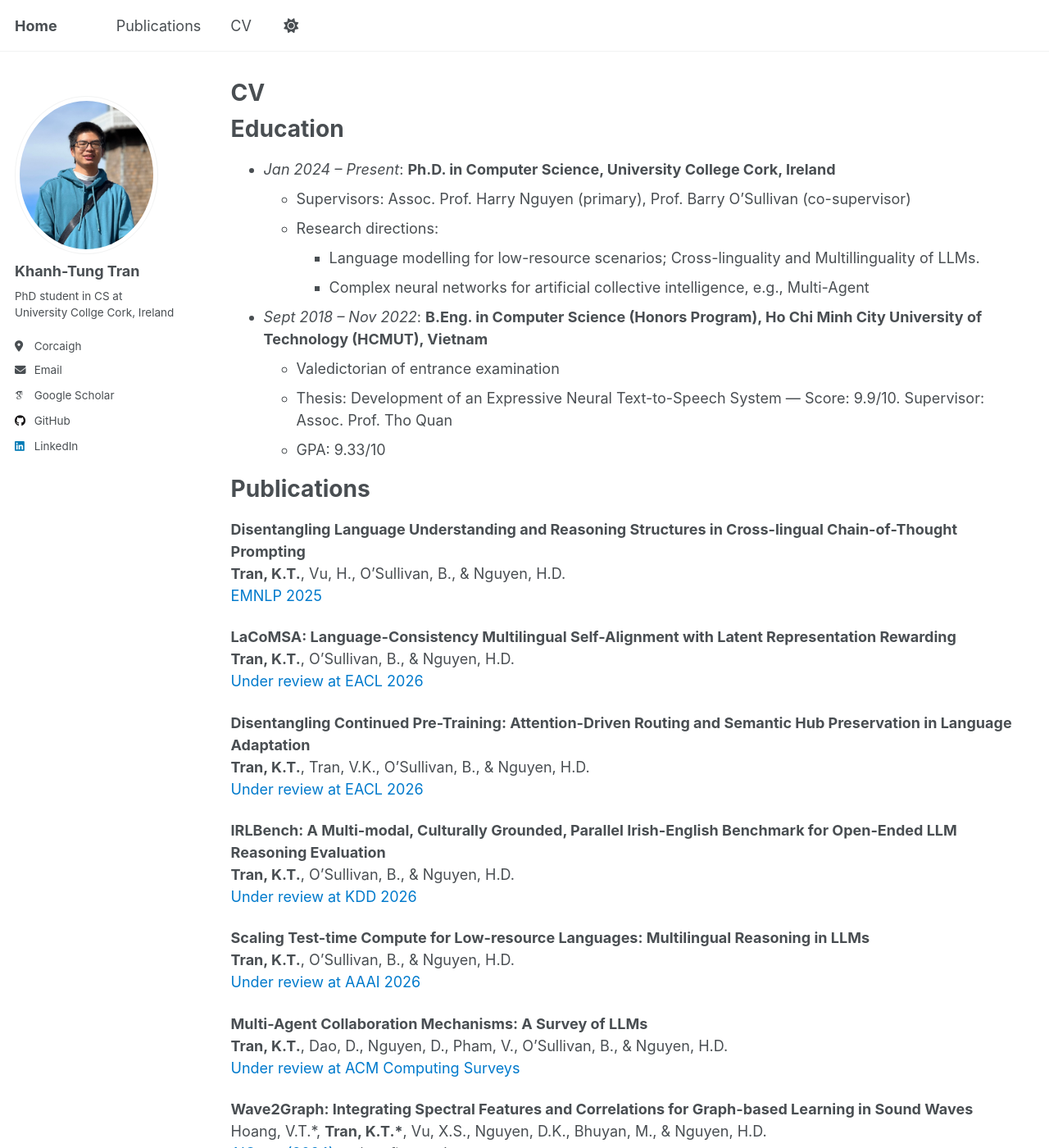
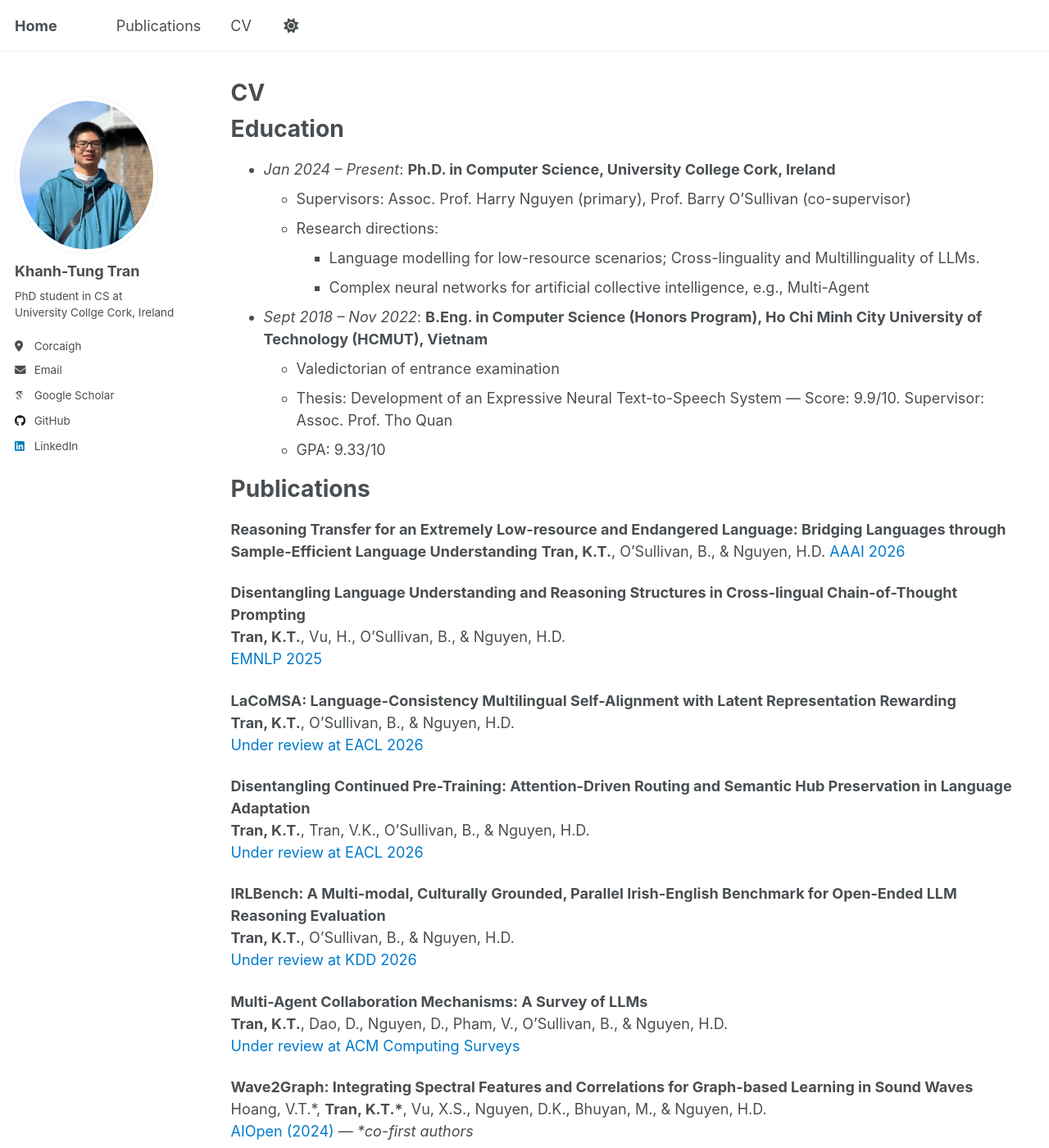
Before and after one commit to KhanhTungTran/KhanhTungTran.github.io, a Jekyll site: the page built from _pages/cv.md, in a window 1280 px wide and 1400 px high. Shown: the whole window at 82% size. Built offline with Jekyll 4.4.1, drawn with Linux system fonts in a browser that asks for light colours; some web fonts are replaced; a script that is not in the unit is left out.

Commit message:
update cv

```diff
--- a/_pages/cv.md
+++ b/_pages/cv.md
@@ -24,6 +24,10 @@ Education
 Publications
 ======
 
+**Reasoning Transfer for an Extremely Low-resource and Endangered Language: Bridging Languages through Sample-Efficient Language Understanding**
+**Tran, K.T.**, O’Sullivan, B., & Nguyen, H.D.
+<span style="color:#007acc;">AAAI 2026</span>
+
 **Disentangling Language Understanding and Reasoning Structures in Cross-lingual Chain-of-Thought Prompting**
 **Tran, K.T.**, Vu, H., O’Sullivan, B., & Nguyen, H.D.
 <span style="color:#007acc;">EMNLP 2025</span>
@@ -39,10 +43,6 @@ Publications
 **IRLBench: A Multi-modal, Culturally Grounded, Parallel Irish-English Benchmark for Open-Ended LLM Reasoning Evaluation**
 **Tran, K.T.**, O’Sullivan, B., & Nguyen, H.D.
 <span style="color:#007acc;">Under review at KDD 2026</span>
-
-**Scaling Test-time Compute for Low-resource Languages: Multilingual Reasoning in LLMs**
-**Tran, K.T.**, O’Sullivan, B., & Nguyen, H.D.
-<span style="color:#007acc;">Under review at AAAI 2026</span>
 
 **Multi-Agent Collaboration Mechanisms: A Survey of LLMs**
 **Tran, K.T.**, Dao, D., Nguyen, D., Pham, V., O’Sullivan, B., & Nguyen, H.D.
```
